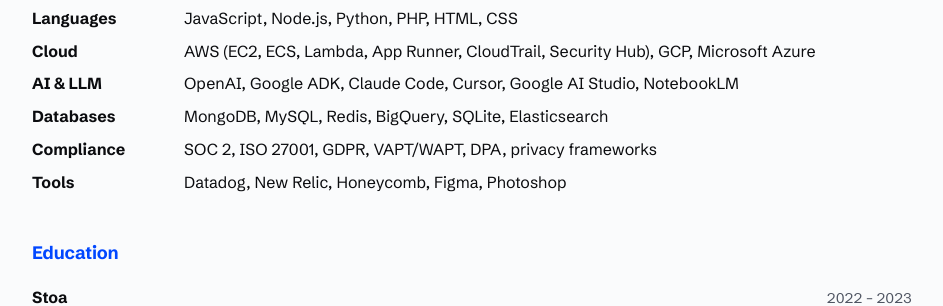
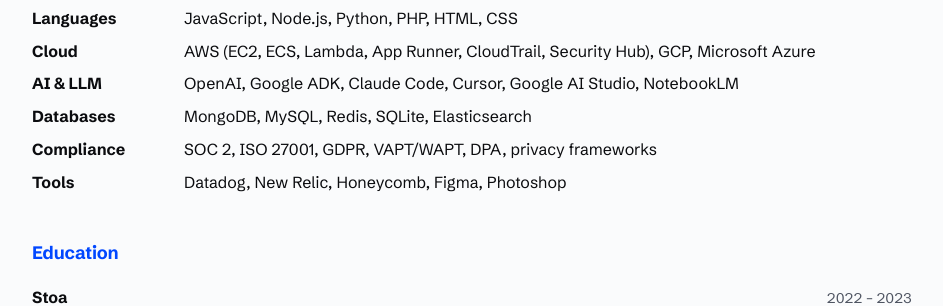
Before and after one commit to and/and.github.io, a Jekyll site: the page resume/index.html, which Jekyll copies as it is, in a window 1280 px wide and 900 px high, scrolled down 3937 px. Shown: the part 243-549 px from the top of the window, without its empty margins (168-1111 px from the left). Built offline with Jekyll 4.4.1, drawn with Linux system fonts in a browser that asks for light colours.

Commit message:
Resume: remove BigQuery from Databases
Co-Authored-By: Claude Sonnet 5.5 <noreply@anthropic.com>
Claude-Session: https://claude.ai/code/session_01MuwebNEXBFxCrvNjpbsvNM

```diff
--- a/resume/index.html
+++ b/resume/index.html
@@ -446,7 +446,7 @@ a:hover { text-decoration-thickness: 2px; }
         <div data-v="sw hw"><dt>Languages</dt><dd>JavaScript, Node.js, Python, PHP, HTML, CSS</dd></div>
         <div data-v="sw lead"><dt>Cloud</dt><dd>AWS (EC2, ECS, Lambda, App Runner, CloudTrail, Security Hub), GCP, Microsoft Azure</dd></div>
         <div data-v="sw"><dt>AI &amp; LLM</dt><dd>OpenAI, Google ADK, Claude Code, Cursor, Google AI Studio, NotebookLM</dd></div>
-        <div data-v="sw"><dt>Databases</dt><dd>MongoDB, MySQL, Redis, BigQuery, SQLite, Elasticsearch</dd></div>
+        <div data-v="sw"><dt>Databases</dt><dd>MongoDB, MySQL, Redis, SQLite, Elasticsearch</dd></div>
         <div data-v="lead"><dt>Compliance</dt><dd>SOC 2, ISO 27001, GDPR, VAPT/WAPT, DPA, privacy frameworks</dd></div>
         <div data-v="sw des"><dt>Tools</dt><dd>Datadog, New Relic, Honeycomb, Figma, Photoshop</dd></div>
       </dl>
```
